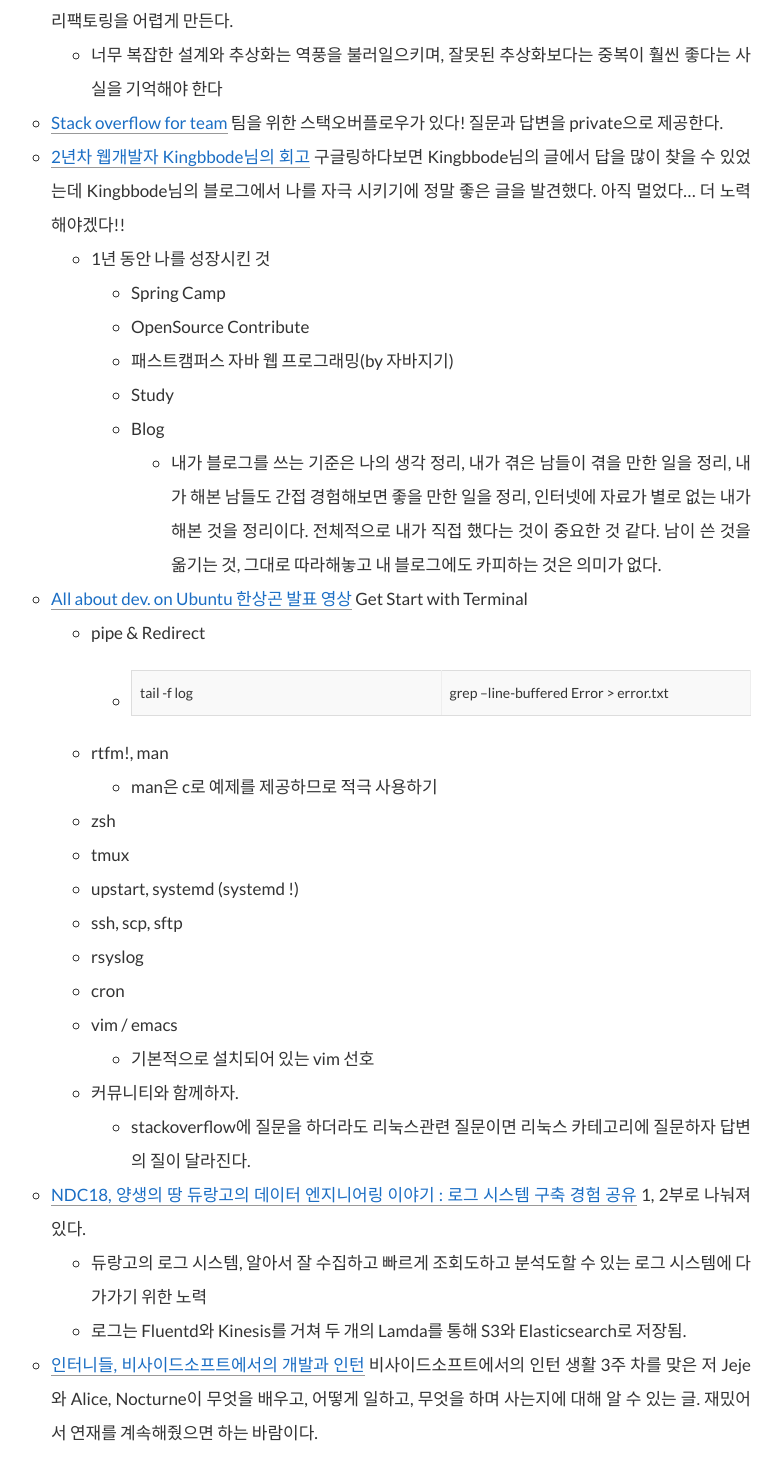
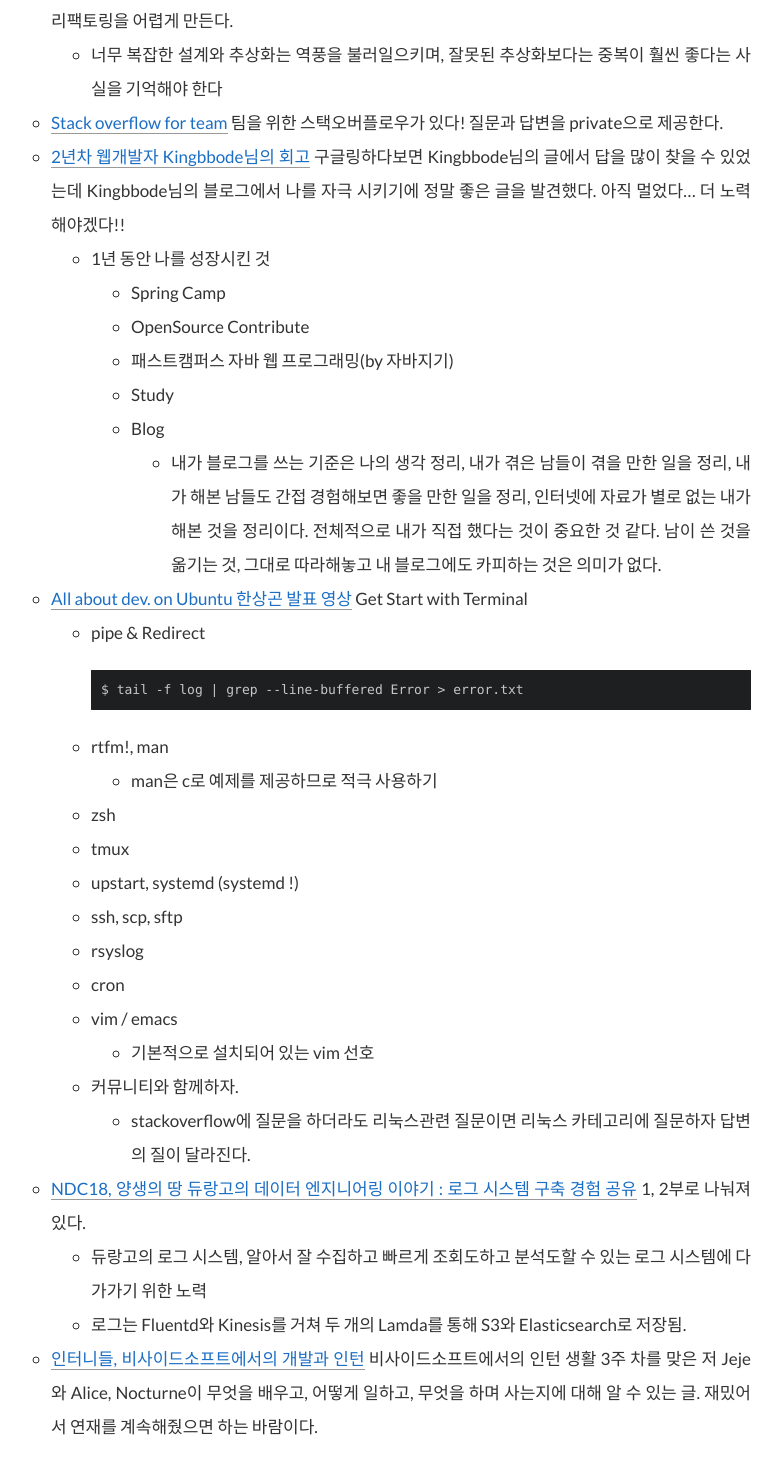
Before and after one commit to gwonsungjun/gwonsungjun.github.io, a Jekyll site: the page built from _posts/2018-05-13-180507_180513.md, in a window 1280 px wide, cut to the strip 3220-4677 px from the top of the page. Shown: the whole strip, without its empty margins (259-1041 px from the left). Built offline with Jekyll 4.4.1, drawn with Linux system fonts in a browser that asks for light colours; comment, search, counter and statistics services are not loaded.

Commit message:
Edit typo

````diff
--- a/_posts/2018-05-13-180507_180513.md
+++ b/_posts/2018-05-13-180507_180513.md
@@ -73,7 +73,9 @@
       - 내가 블로그를 쓰는 기준은 나의 생각 정리, 내가 겪은 남들이 겪을 만한 일을 정리, 내가 해본 남들도 간접 경험해보면 좋을 만한 일을 정리, 인터넷에 자료가 별로 없는 내가 해본 것을 정리이다. 전체적으로 내가 직접 했다는 것이 중요한 것 같다. 남이 쓴 것을 옮기는 것, 그대로 따라해놓고 내 블로그에도 카피하는 것은 의미가 없다.
 - [All about dev. on Ubuntu 한상곤 발표 영상](https://www.youtube.com/watch?v=JbH-xzD7IkE) Get Start with Terminal
   - pipe & Redirect
-    - tail -f log | grep --line-buffered Error > error.txt
+    ```
+    $ tail -f log | grep --line-buffered Error > error.txt
+    ```
   - rtfm!, man
     - man은 c로 예제를 제공하므로 적극 사용하기
   - zsh
````
